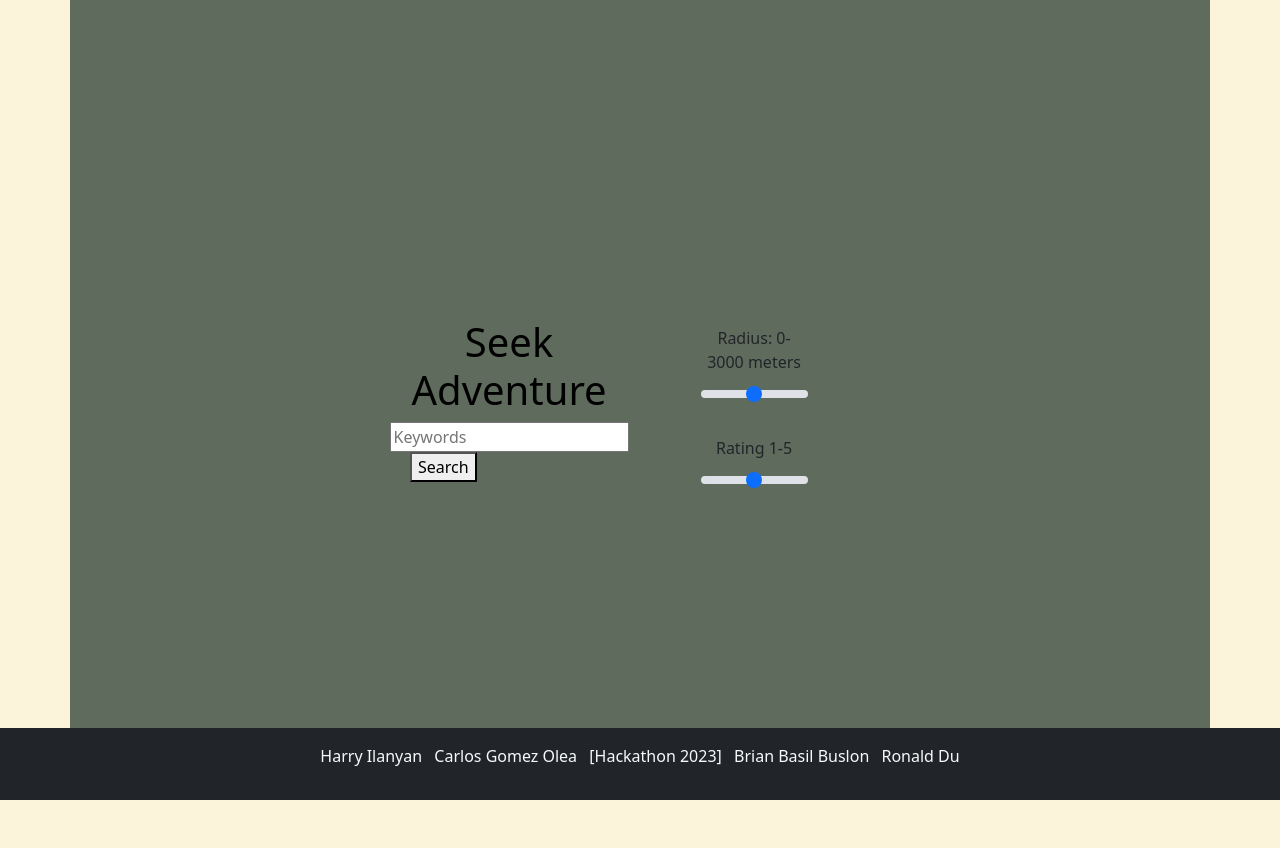
After one commit to duronald/2Niche, a Flask app: template templates/test.html in a window 1280 px wide. The commit adds this page. Run offline with Flask 3, Linux system fonts and the light colour scheme; the template is opened without the code that fills it, so the values that code supplies are empty.

Commit message:
Almost There

```diff
--- /dev/null
+++ b/static/style.css
@@ -0,0 +1,14 @@
+.navbar-brand {
+    text-decoration: underline;
+    font-family: Monospace, Courier
+}
+
+.navbar img {
+    height: 40px; /* change the value as needed */
+  }
+
+  nav li {
+    display: inline-block;
+    text-align: center;
+    padding: 5px;
+  }
--- /dev/null
+++ b/templates/test.html
@@ -0,0 +1,82 @@
+<!DOCTYPE html>
+<html lang="en">
+    <head>
+        <link href="https://cdn.jsdelivr.net/npm/bootstrap@5.0.2/dist/css/bootstrap.min.css" rel="stylesheet" integrity="sha384-EVSTQN3/azprG1Anm3QDgpJLIm9Nao0Yz1ztcQTwFspd3yD65VohhpuuCOmLASjC" crossorigin="anonymous">
+        <script src="https://cdn.jsdelivr.net/npm/bootstrap@5.0.2/dist/js/bootstrap.bundle.min.js" integrity="sha384-MrcW6ZMFYlzcLA8Nl+NtUVF0sA7MsXsP1UyJoMp4YLEuNSfAP+JcXn/tWtIaxVXM" crossorigin="anonymous"></script>
+        <link href="style.css" rel="stylesheet">
+        <title>NICHE</title>
+    </head>
+
+    <body style="background-color:#FBF4DB;">
+        <div class="container d-flex align-items-center justify-content-center" style="height: 100vh; background-color: #5f6b5d;">
+            <div class="box p-5 text-center">
+
+                <div class="container d-flex align-items-center justify-content-center" style="height: 100vh; background-color: #5f6b5d;">
+                    <div class="box p-5 text-center">
+                        <div class="container">
+                            <h1 style="color: #000000;">Seek Adventure</h1>
+                            <div class="search">
+                                <div class="row">
+                                    <div class="col-md-6">
+                                        <div class="search-1">
+                                            <i class='bx bx-search-alt'></i>
+                                            <input type="text" placeholder="Keywords">
+                                            <button>Search</button>
+                                        </div>
+                                    </div>
+                                </div>
+                            </div>
+                        </div>
+                    </div>
+
+
+                        <div class="container">
+                            <div class="row mt-4">
+                                <div class="col-md-6">
+                                    <label for="customRange3" class="form-label">Radius: 0-3000 meters</label>
+                                    <div class="range">
+                                        <input type="range" class="form-range" min="0" max="3000" step="1" id="customRange3" />
+                                    </div>
+                                </div>
+                            </div>
+                            <div class="row mt-4">
+                                <div class="col-md-6">
+                                    <label class="form-label" for="customRange2">Rating 1-5</label>
+                                    <div class="range">
+                                        <input type="range" class="form-range" min="1" max="5" id="customRange2" />
+                                    </div>
+                                </div>
+                            </div>
+                        </div>
+                    </div>
+                </div>
+
+
+
+            </div>
+
+        </div>
+
+        <footer class="bg-dark text-light text-center py-3" style="position: fixed; bottom: 0; left: 0; right: 0;">
+            <div class="container">
+                <ul class="list-inline">
+                    <li class="list-inline-item">
+                        <a href="#" class="text-light text-decoration-none">Harry Ilanyan</a>
+                    </li>
+                    <li class="list-inline-item">
+                        <a href="#" class="text-light text-decoration-none"></a> Carlos Gomez Olea
+                    </li>
+                    <li class="list-inline-item">
+                        <a href="#" class="text-light text-decoration-none">[Hackathon 2023]</a>
+                    </li>
+                    <li class="list-inline-item">
+                        <a href="#" class="text-light text-decoration-none">Brian Basil Buslon</a>
+                    </li>
+                    <li class="list-inline-item">
+                        <a href="#" class="text-light text-decoration-none">Ronald Du</a>
+                    </li>
+                </ul>
+            </div>
+        </footer>
+
+    </body>
```
Also changed, not shown: templates/home.html (+54 -53 lines), templates/third.html (added, +82 -0 lines), static/back2.png (added), static/back3.png (added), static/logo.png (added), templates/niche.db (deleted), 4 other files.
